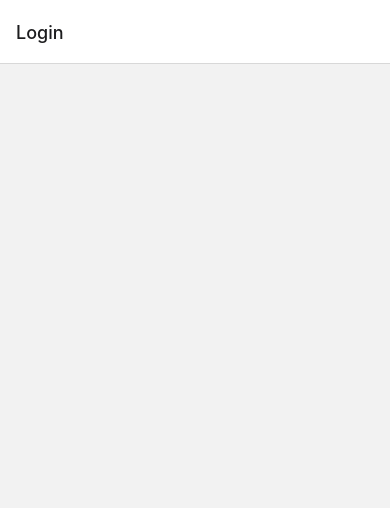
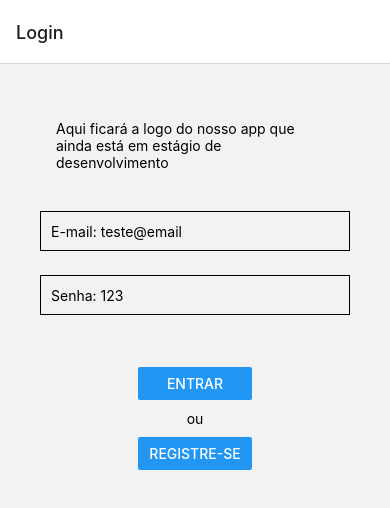
Before and after one commit to rgoudinho/BMPlants, a React Native app: screen / in a window 390 px wide. Shown: the top 508 px of the page. Built offline with nearby package versions, Linux system fonts and the light colour scheme.

Commit message:
adding login

```diff
--- /dev/null
+++ b/src/components/Login/Form.tsx
@@ -0,0 +1,68 @@
+import { View, Button, Text, StyleSheet, TextInput } from "react-native";
+import React from "react";
+
+export default function Form({ navigation }) {
+  const [tvEmail, octEmail] = React.useState("");
+  const [tvPassword, octPassword] = React.useState("");
+
+  const handleRegister = () => {
+    navigation.navigate("Register");
+  };
+
+  const handleList = () => {
+    //if (tvEmail === "teste@email" && tvPassword === "123")
+      navigation.navigate("RoutesTab");
+  };
+
+  return (
+    <View>
+      <View>
+        <Text></Text>
+        <TextInput
+          autoCapitalize="none"
+          style={styles.input}
+          onChangeText={octEmail}
+          value={tvEmail}
+          placeholder="E-mail: teste@email"
+        />
+      </View>
+      <View>
+        <TextInput
+          secureTextEntry
+          style={styles.input}
+          onChangeText={octPassword}
+          value={tvPassword}
+          placeholder="Senha: 123"
+        />
+      </View>
+      <View style={styles.button}>
+        <Button title="Entrar" onPress={handleList} />
+        <Text style={styles.text}>ou</Text>
+        <Button title="Registre-se" onPress={handleRegister} />
+      </View>
+    </View>
+  );
+}
+
+const styles = StyleSheet.create({
+  container: {
+    margin: 4,
+    padding: 24,
+  },
+  input: {
+    borderWidth: 1,
+    margin: 12,
+    height: 40,
+    padding: 10,
+    color: "black",
+  },
+  button: {
+    marginTop: 30,
+    marginHorizontal: 100,
+    padding: 10,
+  },
+  text: {
+    textAlign: "center",
+    padding: 10,
+  },
+});
--- /dev/null
+++ b/src/components/Login/Header.tsx
@@ -0,0 +1,21 @@
+import { View, Text, StyleSheet } from "react-native";
+import React from "react";
+
+export default function Header() {
+  return (
+    <View style={styles.container}>
+      <Text>
+        Aqui ficará a logo do nosso app que ainda está em estágio de
+        desenvolvimento
+      </Text>
+    </View>
+  );
+}
+
+const styles = StyleSheet.create({
+  container: {
+    margin: 4,
+    padding: 24,
+    textAlign: "center",
+  },
+});
--- a/src/components/Login/index.tsx
+++ b/src/components/Login/index.tsx
@@ -0,0 +1,25 @@
+import { View, StyleSheet } from "react-native";
+import React from "react";
+
+import Header from "./Header";
+import Form from "./Form";
+import { StatusBar } from "expo-status-bar";
+
+export default function Login({ navigation }) {
+  return (
+    <View style={styles.container}>
+      <Header style={styles.header}/>
+      <Form style={styles.form} navigation={navigation} />
+      <StatusBar style="auto" />
+    </View>
+  );
+}
+
+const styles = StyleSheet.create({
+  container: {
+    margin: 4,
+    padding: 24,
+  },
+  form: { margin: 4, padding: 24 },
+  header: { margin: 4, padding: 24 },
+});
--- a/src/pages/Login/index.tsx
+++ b/src/pages/Login/index.tsx
@@ -1,18 +1,18 @@
+
+
 import { View, Text, StyleSheet } from "react-native";
 import React from "react";
 
-export default function Login() {
+import LoginComponent from "../../components/Login";
+
+export default function Login({navigation}) {
   return (
     <View>
-      <Text>
-
-      </Text>
+      <LoginComponent navigation={navigation}/>
     </View>
   );
 }
 
 const styles = StyleSheet.create({
-  container: {
-    flex: 1,
-  },
+
 });
--- a/src/routes.tsx
+++ b/src/routes.tsx
@@ -3,6 +3,7 @@ import React from "react";
 import { NavigationContainer } from "@react-navigation/native";
 import { createNativeStackNavigator } from "@react-navigation/native-stack";
 import { createBottomTabNavigator } from "@react-navigation/bottom-tabs";
+import { MaterialCommunityIcons } from '@expo/vector-icons';
 
 import Login from "./pages/Login";
 import Register from "./pages/Register";
@@ -43,8 +44,8 @@ function RoutesTab() {
       tabBarInactiveTintColor: 'gray',
     })}>
       <Tab.Screen name={ScreenNames.List} component={ListPlant} />
+      <Tab.Screen name={ScreenNames.Search} component={SearchPlantsDiseases} />
       <Tab.Screen name={ScreenNames.Profile} component={Profile} />
-      <Tab.Screen name={ScreenNames.Search} component={SearchPlantsDiseases} />
     </Tab.Navigator>
   );
 }
```
